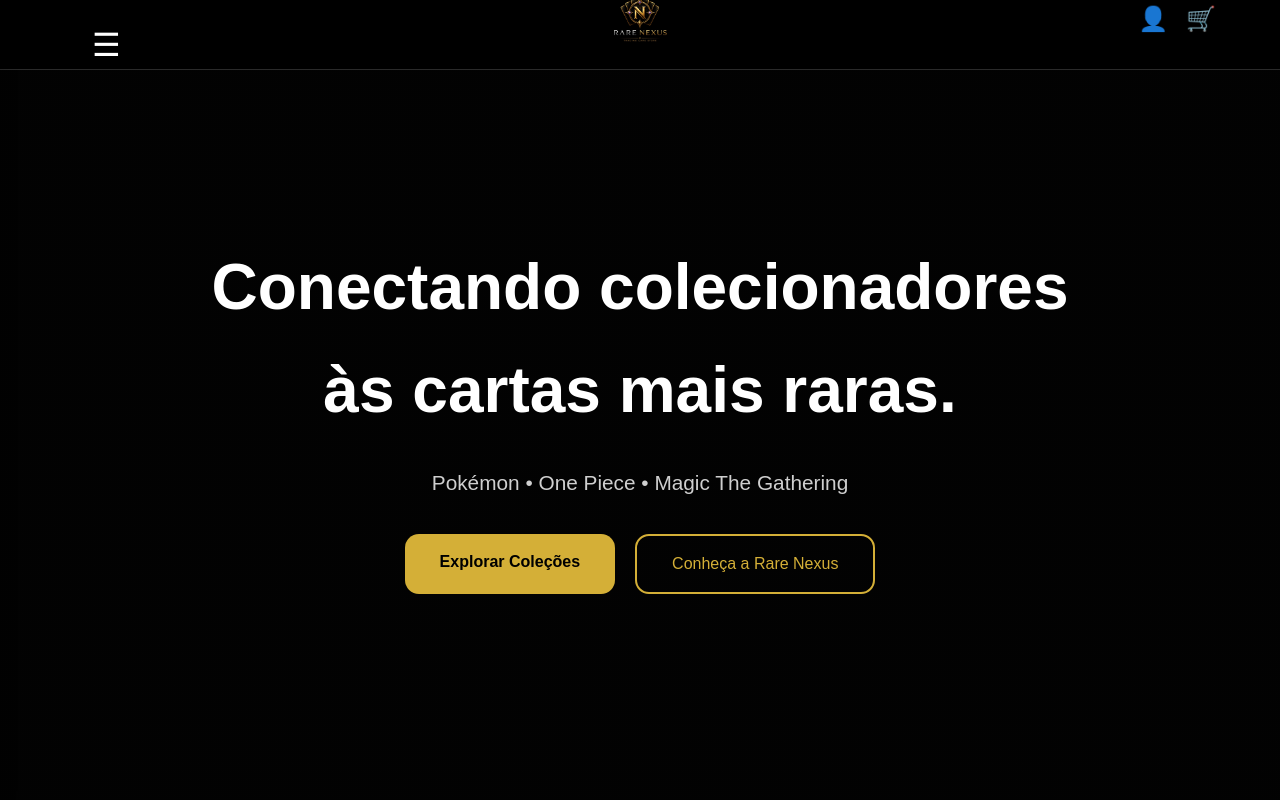
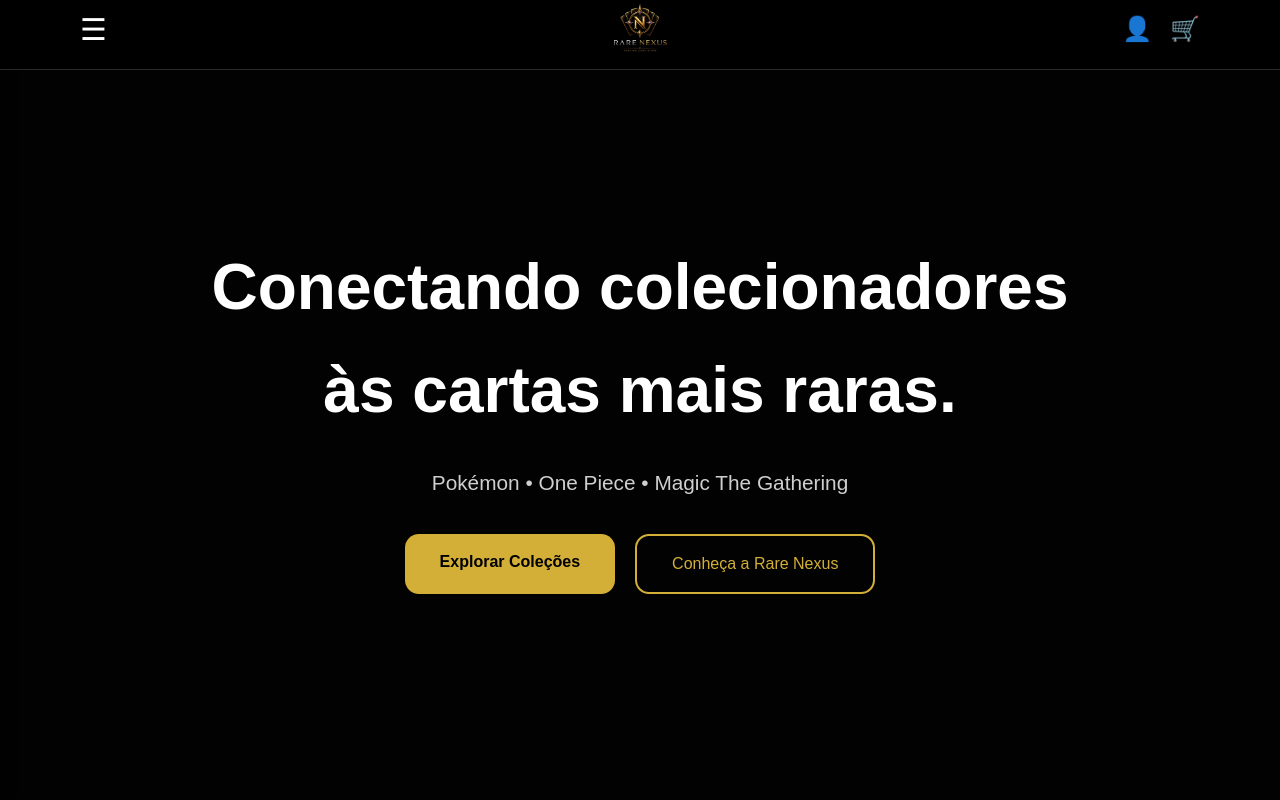
Before and after one commit to rarenexusteam/Rare-Nexus, a plain HTML site: page index.html in a window 1280 px wide. Shown: the top 800 px of the page. Drawn offline with Linux system fonts and the light colour scheme.

Commit message:
Update style.css

```diff
--- a/css/style.css
+++ b/css/style.css
@@ -234,10 +234,12 @@
 }
 
 .header .container{
-    position: relative;
-    display: flex;
-    align-items: center;
-    justify-content: space-between;
+    display:flex;
+    flex-direction:row;
+    align-items:center;
+    justify-content:space-between;
+    padding:10px 16px;
+    position:relative;
 }
 
 .logo{
@@ -257,18 +259,13 @@
 ======================================================= */
 
 .menu-toggle{
-    position: absolute;
-    top: 18px;
-    left: 20px;
-
-    background: none;
-    border: none;
-    color: #fff;
-    font-size: 32px;
-    cursor: pointer;
-    padding: 8px;
-
-    z-index: 1001;
+    display:block;
+    font-size:30px;
+    background:none;
+    border:none;
+    color:#fff;
+    cursor:pointer;
+    z-index:1001;
 }
 
 .menu-toggle:hover{
@@ -279,7 +276,6 @@
 
 .header-icons{
     display:flex;
-    align-items:center;
     gap:16px;
     margin-left:auto;
 }
```
